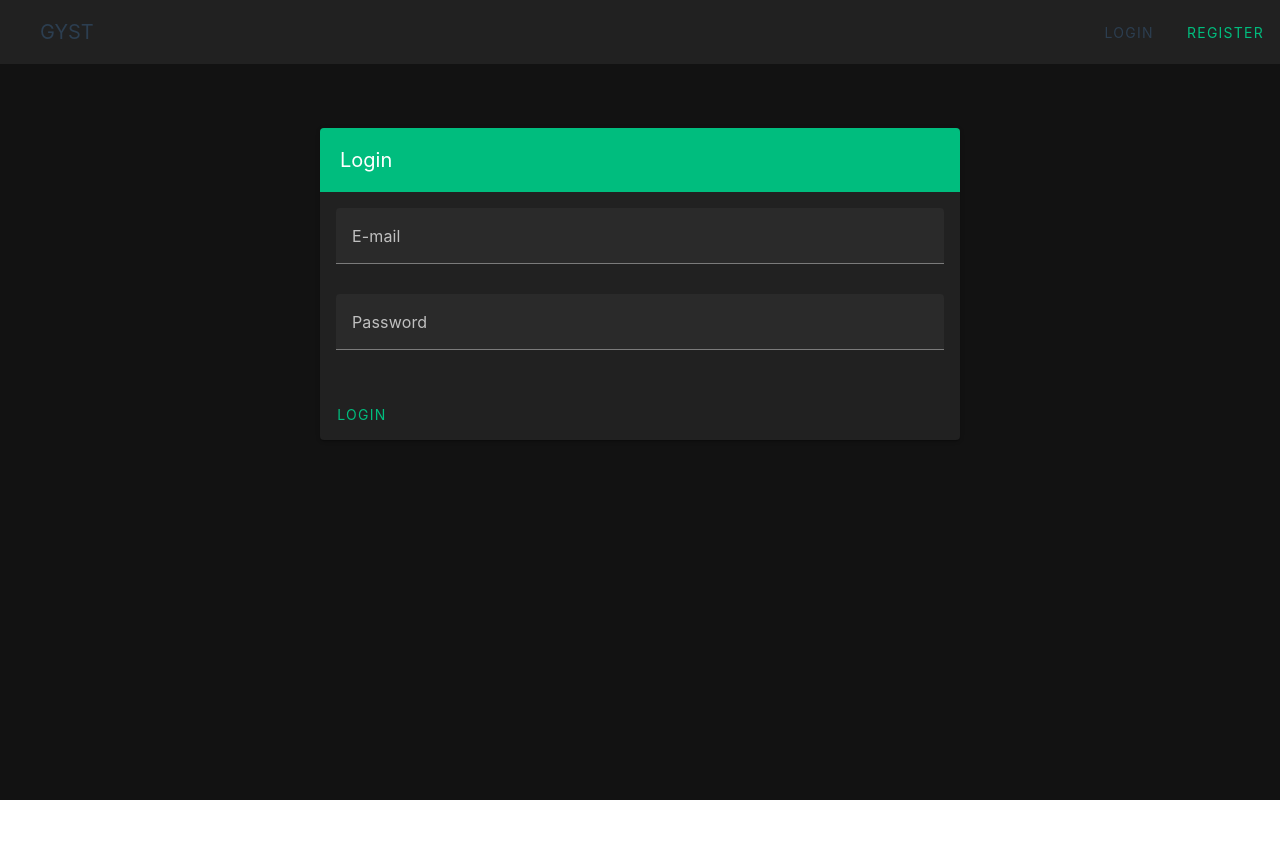
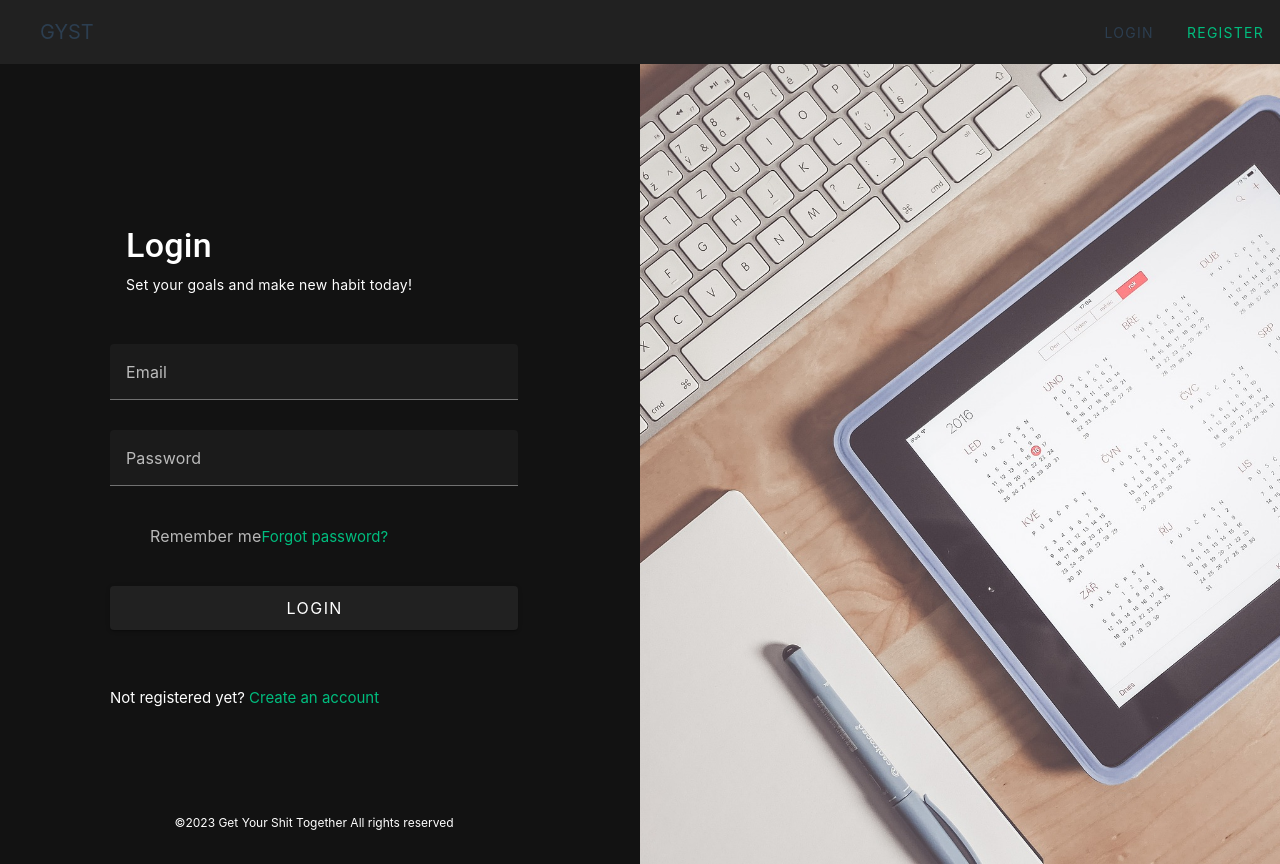
Before and after one commit to GYST69/gyst_app, a Vue app: page /login in a window 1280 px wide. Before the commit the page ends 800 px from the top, so only its background shows below. Built offline with nearby package versions, Linux system fonts and the light colour scheme.

Commit message:
GYST-26 redesign login page

```diff
--- a/src/views/LoginView.vue
+++ b/src/views/LoginView.vue
@@ -1,22 +1,29 @@
 <template>
+  <v-main class="container">
+    <v-row class="h-100">
+      <v-col class="pa-0">
+        <div class="left-column pa-5 mx-auto">
           <v-container>
-    <v-card elevation="2" max-width="640" class="mx-auto my-12">
-      <v-toolbar color="hsla(160, 100%, 37%, 1">
-        <v-toolbar-title>Login</v-toolbar-title>
-      </v-toolbar>
             <div v-if="isError">
               <br />
-        <v-alert type="error" class="mx-4"
-          >The username or password is incorrect</v-alert
-        >
+              <v-alert type="error">
+                The username or password is incorrect
+              </v-alert>
               <br />
             </div>
-      <v-card-text>
+            <div class="pb-8">
+              <v-card-title class="text-h6 text-md-h5 text-lg-h4"
+                >Login</v-card-title
+              >
+              <v-card-text
+                >Set your goals and make new habit today!</v-card-text
+              >
+            </div>
             <v-form ref="form" v-model="valid" lazy-validation>
               <v-text-field
                 v-model="email"
                 :rules="emailRules"
-            label="E-mail"
+                label="Email"
                 required
                 class="pb-2"
               ></v-text-field>
@@ -27,16 +34,37 @@
                 label="Password"
                 required
               ></v-text-field>
+              <div class="d-inline-flex align-center w-100">
+                <v-checkbox
+                  label="Remember me"
+                  v-model="remember"
+                  color="indigo"
+                ></v-checkbox>
+
+                <div class="pb-5">
+                  <RouterLink to="/">Forgot password?</RouterLink>
+                </div>
+              </div>
             </v-form>
-      </v-card-text>
 
-      <v-card-actions>
-        <v-btn color="hsla(160, 100%, 37%, 1" class="mr-4" @click="login">
-          Login
-        </v-btn>
-      </v-card-actions>
-    </v-card>
+            <v-btn block size="large" @click="login">Login</v-btn>
           </v-container>
+          <div class="pa-4 mt-6 w-100">
+            Not registered yet?
+            <RouterLink to="/register">Create an account</RouterLink>
+          </div>
+        </div>
+        <div class="footer">
+          &copy;2023 Get Your Shit Together All rights reserved
+        </div>
+      </v-col>
+      <v-col class="pa-0">
+        <v-layout full-height>
+          <v-img cover src="/src/assets/img/tablet_desk.jpg"></v-img>
+        </v-layout>
+      </v-col>
+    </v-row>
+  </v-main>
 </template>
 
 <script setup>
@@ -50,6 +78,7 @@ const { isError } = storeToRefs(authStore)
 const email = ref('')
 const password = ref('')
 const valid = ref('')
+const remember = ref(false)
 const emailRules = ref([
   (v) => !!v || 'E-mail is required',
   (v) => /.+@.+\..+/.test(v) || 'E-mail must be valid',
@@ -64,3 +93,31 @@ const login = async () => {
   }
 }
 </script>
+
+<style>
+.container {
+  display: flex;
+  justify-content: center;
+  align-items: center;
+  height: 100vh;
+}
+
+.left-column {
+  display: flex;
+  flex-direction: column;
+  align-items: center;
+  justify-content: center;
+  height: 100%;
+  max-width: 480px;
+}
+
+.footer {
+  position: absolute;
+  bottom: 0;
+  left: 0;
+  right: 0;
+  text-align: center;
+  font-size: 12px;
+  padding-bottom: 2rem;
+}
+</style>
```
Also changed, not shown: src/assets/img/tablet_desk.jpg (added). Lines whose indentation alone changed are shown as unchanged.
